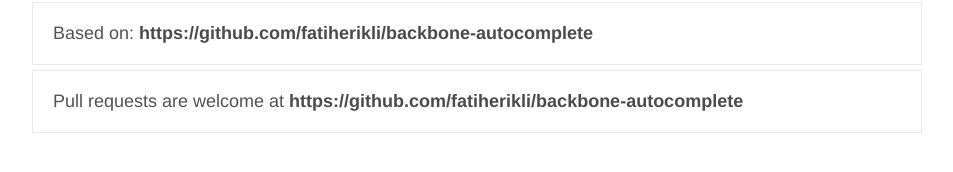
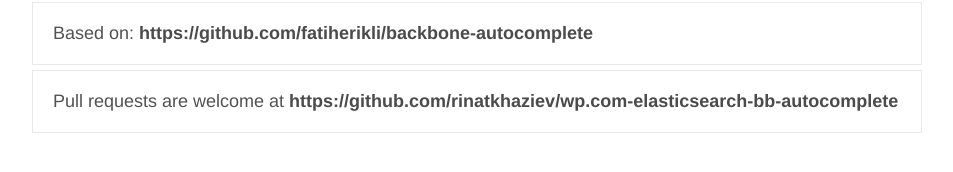
Before and after one commit to rinatkhaziev/wp.com-elasticsearch-bb-autocomplete, a plain HTML site: page index.html in a window 1280 px wide. Shown: the part 502-674 px from the top of the page, without its empty margins (163-1116 px from the left). Drawn offline with nearby package versions, Linux system fonts and the light colour scheme; a script that the page names is missing.

Commit message:
Setting proper 'pull requests welcome' URL

```diff
--- a/index.html
+++ b/index.html
@@ -156,7 +156,7 @@
 <section id="contribution">
     <h3>Contribution</h3>
     <p>Based on: <a href="https://github.com/fatiherikli/backbone-autocomplete">https://github.com/fatiherikli/backbone-autocomplete</a></p>
-    <p>Pull requests are welcome at <a href="https://github.com/rinatkhaziev/">https://github.com/fatiherikli/backbone-autocomplete</a></p>
+    <p>Pull requests are welcome at <a href="https://github.com/rinatkhaziev/wp.com-elasticsearch-bb-autocomplete">https://github.com/rinatkhaziev/wp.com-elasticsearch-bb-autocomplete</a></p>
 </section>
 
 
```
